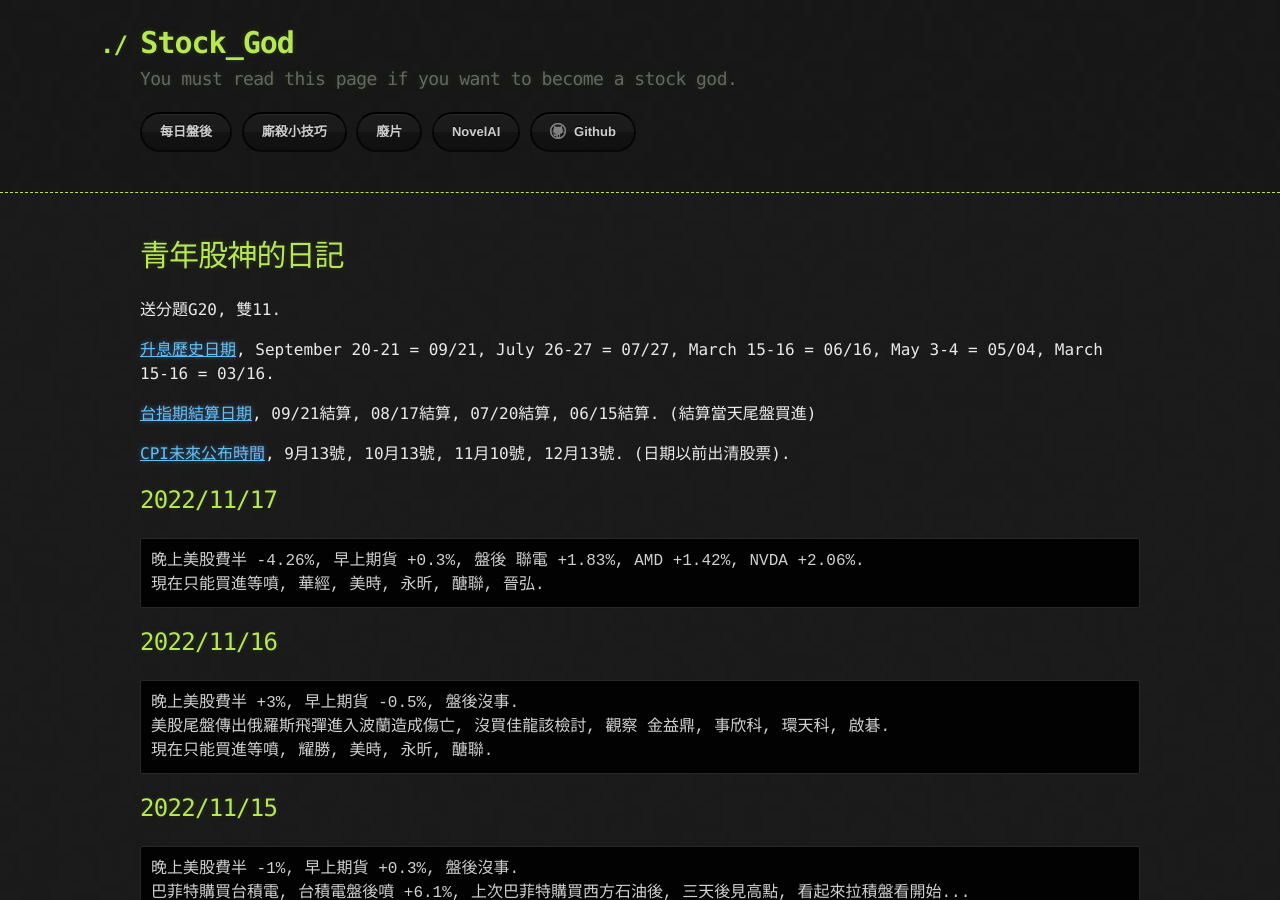
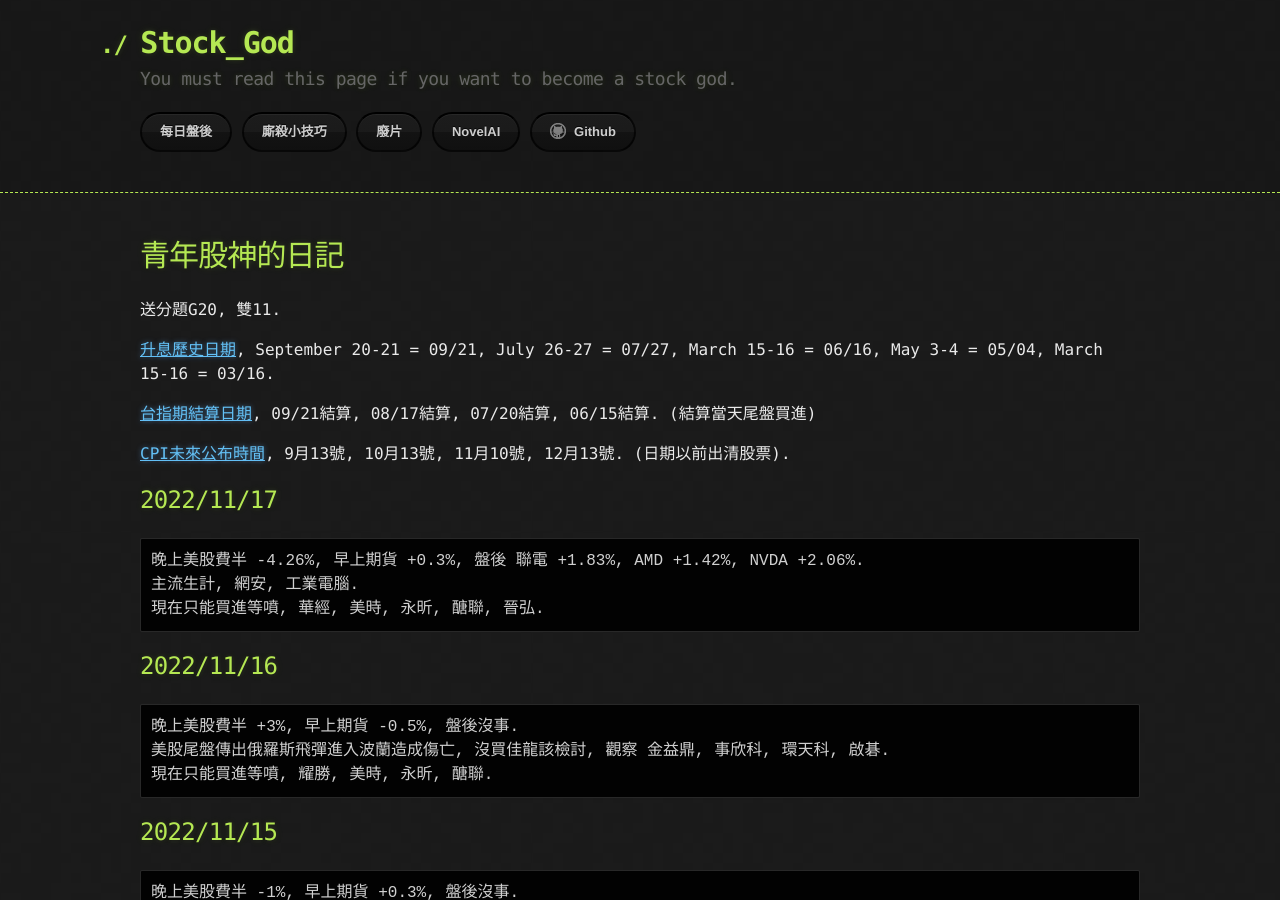
Before and after one commit to lepg5487/Stock_God, a Jekyll site: the page built from index.md, in a window 1280 px wide and 900 px high. Built offline with Jekyll 4.4.1, drawn with Linux system fonts in a browser that asks for light colours; our own code applies the rules of GitHub Pages for plain Markdown files.

Commit message:
Update index.md

````diff
--- a/index.md
+++ b/index.md
@@ -15,6 +15,7 @@ layout: testlayouts
 ## 2022/11/17
 ```
 晚上美股費半 -4.26%, 早上期貨 +0.3%, 盤後 聯電 +1.83%, AMD +1.42%, NVDA +2.06%.
+主流生計, 網安, 工業電腦.
 現在只能買進等噴, 華經, 美時, 永昕, 醣聯, 晉弘.
 ```
 
````
